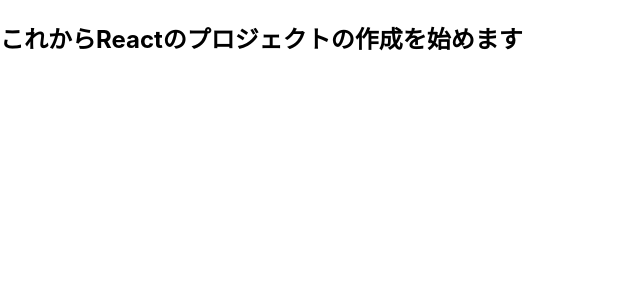
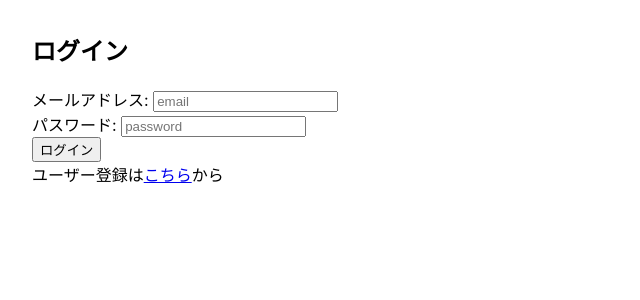
Before and after one commit to jcf04567/todo-in-firebase, a React (Create React App) app: page /login in a window 1280 px wide. Shown: the top 300 px of the page, without its empty margins (0-640 px from the left). Built offline with nearby package versions, Linux system fonts and the light colour scheme; no server answers.

Commit message:
mail 認証まで

```diff
--- a/package.json
+++ b/package.json
@@ -6,8 +6,10 @@
     "@testing-library/jest-dom": "^5.16.5",
     "@testing-library/react": "^13.4.0",
     "@testing-library/user-event": "^13.5.0",
+    "firebase": "^9.22.1",
     "react": "^18.2.0",
     "react-dom": "^18.2.0",
+    "react-router-dom": "^6.11.2",
     "react-scripts": "5.0.1",
     "web-vitals": "^2.1.4",
     "workbox-background-sync": "^6.6.0",
--- a/src/App.js
+++ b/src/App.js
@@ -1,10 +1,35 @@
-import React from 'react';
-import logo from './logo.svg';
-import './App.css';
+import React from "react";
+import "./App.css";
+import SignUp from "./components/SignUp";
+import { AuthProvider } from "./context/AuthContext";
+import { BrowserRouter, Route, Routes } from "react-router-dom";
+import Home from "./components/Home";
+import Login from "./components/Login";
+import PrivateRoute from "./components/PrivateRoute";
+import PublicRoute from "./components/PublicRoute";
 
 function App() {
-  return(
-    <h2>これからReactのプロジェクトの作成を始めます</h2>
+  return (
+    <AuthProvider>
+      <div style={{ margin: "2em" }}>
+        <BrowserRouter>
+          <Routes>
+            <Route
+              path="/"
+              element={
+                <PrivateRoute>
+                  <Home />
+                </PrivateRoute>
+              }
+            />
+            <Route element={<PublicRoute />}>
+              <Route path="/signup" element={<SignUp />} />
+              <Route path="/login" element={<Login />} />
+            </Route>
+          </Routes>
+        </BrowserRouter>
+      </div>
+    </AuthProvider>
   );
 }
 
--- /dev/null
+++ b/src/components/Home.js
@@ -0,0 +1,23 @@
+import { signOut } from "firebase/auth";
+import { useNavigate } from "react-router-dom";
+import { auth } from "../service/firebase";
+import { useAuthContext } from "../context/AuthContext";
+
+const Home = () => {
+  const navigate = useNavigate();
+  const { user } = useAuthContext();
+  const handleLogout = () => {
+    signOut(auth);
+    navigate("/login");
+  };
+  return (
+    <>
+      <div>
+        <h2>ホーム:{user && user.email}</h2>
+        <button onClick={handleLogout}>ログアウト</button>
+      </div>
+    </>
+  );
+};
+
+export default Home;
--- /dev/null
+++ b/src/components/Login.js
@@ -0,0 +1,37 @@
+import { Link, useNavigate } from "react-router-dom";
+import loginFirebase from "../service/LoginFirebase";
+
+const Login = () => {
+  const navigate = useNavigate();
+
+  const handleSubmit = (e) => {
+    e.preventDefault();
+    const [email, password] = e.target.elements;
+    loginFirebase(email.value, password.value).then(ret => ret && navigate('/'));
+  }
+
+  return(
+    <div>
+      <h2>ログイン</h2>
+      <form onSubmit={handleSubmit}>
+        <div>
+          <label htmlFor="email">メールアドレス: </label>
+          <input type="email" id="email" name="email" placeholder="email" />
+        </div>
+        <div>
+          <label htmlFor="password">パスワード: </label>
+          <input type="password" id="password" name="password" placeholder="password" />
+        </div>
+        <div>
+          <button>ログイン</button>
+        </div>
+      </form>
+      <div>
+        ユーザー登録は<Link to={'/signup'}>こちら</Link>から
+      </div>
+    </div>
+
+  );
+}
+
+export default Login;
--- /dev/null
+++ b/src/components/PrivateRoute.js
@@ -0,0 +1,14 @@
+import { Navigate } from "react-router-dom";
+import { useAuthContext } from "../context/AuthContext"
+
+
+const PrivateRoute = ({children}) => {
+  const {user} = useAuthContext();
+  return(
+    <>
+      {user ? children : (<Navigate to="/login" />)}
+    </>
+  );
+}
+
+export default PrivateRoute;
--- /dev/null
+++ b/src/components/PublicRoute.js
@@ -0,0 +1,14 @@
+import { Navigate, Outlet } from "react-router-dom";
+import { useAuthContext } from "../context/AuthContext"
+
+
+const PublicRoute = ({children}) => {
+  const {user} = useAuthContext();
+  return(
+    <>
+      {user ? (<Navigate to="/"/>) : <Outlet />}
+    </>
+  );
+}
+
+export default PublicRoute;
--- /dev/null
+++ b/src/components/SignUp.js
@@ -0,0 +1,42 @@
+import { mailRegistration } from "../service/Registration";
+import { useAuthContext } from "../context/AuthContext";
+import { useNavigate } from "react-router-dom";
+
+const SignUp = () => {
+  const { user } = useAuthContext();
+  const navigate = useNavigate();
+  const handleSubmit = (e) => {
+    e.preventDefault();
+    const [email, password] = e.target.elements;
+    mailRegistration(email.value, password.value).then(ret => ret && navigate('/'));
+  };
+
+  return (
+    <div>
+      <h2>ユーザー登録 {user && user.email}</h2>
+      <form onSubmit={handleSubmit}>
+        <div>
+          <label>メールアドレス: </label>
+          <input
+            type="email"
+            name="email"
+            placeholder="email"
+          />
+        </div>
+        <div>
+          <label>パスワード: </label>
+          <input
+            type="password"
+            name="password"
+            placeholder="password"
+          />
+        </div>
+        <div>
+          <button>登録</button>
+        </div>
+      </form>
+    </div>
+  );
+};
+
+export default SignUp;
--- /dev/null
+++ b/src/context/AuthContext.js
@@ -0,0 +1,37 @@
+import { onAuthStateChanged } from "firebase/auth";
+import { createContext, useContext, useEffect, useState } from "react";
+import { auth } from "../service/firebase";
+
+const AuthContext = createContext();
+
+export const useAuthContext = () => useContext(AuthContext);
+
+export const AuthProvider = ({ children }) => {
+  const [user, setUser] = useState("");
+  const [loading, setLoading] = useState(true);
+
+  const value = {
+    user,
+    loading,
+  };
+
+  useEffect(() => {
+    const unsubscribed = onAuthStateChanged(auth, (user) => {
+      setUser(user);
+      setLoading(false);
+    });
+    return () => {
+      unsubscribed();
+    };
+  }, []);
+
+  return (
+    <>
+    {loading ? (<p>Loading...</p>) :
+      <AuthContext.Provider value={value}>
+        {children}
+      </AuthContext.Provider>
+    }
+    </>
+  );
+};
--- /dev/null
+++ b/src/service/LoginFirebase.js
@@ -0,0 +1,27 @@
+import { signInWithEmailAndPassword } from "firebase/auth";
+import { auth } from "./firebase";
+
+const loginFirebase = async (email, password) => {
+  try {
+    await signInWithEmailAndPassword(
+      auth,
+      email,
+      password
+    );
+    return true;
+  } catch (error) {
+    if (error.code === 'auth/invalid-email') {
+      alert('正しいメールアドレスを入力してください');
+    } else if (error.code === 'auth/user-not-found') {
+      alert('当該メールアドレスは、ユーザー登録がされていません。');
+    } else if (error.code === 'auth/wrong-password') {
+      alert('パスワードが不正です');
+    } else {
+      alert(`ログインで不正が発生しました。${error.code}`);
+    }
+    console.error(error);
+    return false;
+  }
+}
+
+export default loginFirebase;
--- /dev/null
+++ b/src/service/Registration.js
@@ -0,0 +1,27 @@
+import { createUserWithEmailAndPassword } from "firebase/auth";
+import { auth } from "./firebase"
+
+const mailRegistration = async (email, password) => {
+  try {
+    await createUserWithEmailAndPassword(
+      auth,
+      email,
+      password
+    );
+    return true;
+  } catch (error) {
+    if (error.code === 'auth/invalid-email') {
+      alert("正しいメールアドレスの形式で入力してください。");
+    } else if (error.code === 'auth/weak-password') {
+      alert("パスワードは6文字以上を設定する必要があります。");
+    } else if (error.code === 'auth/email-already-in-use') {
+      alert("そのメールアドレスは登録済みです。");
+    } else {
+      alert(`登録時にエラーが発生しました。${error.code}`);
+    }
+    console.error(error);
+    return false;
+  }
+}
+
+export { mailRegistration } ;
--- /dev/null
+++ b/src/service/firebase.js
@@ -0,0 +1,24 @@
+import { initializeApp } from "firebase/app";
+import { getAuth } from "firebase/auth";
+import { getFirestore } from "firebase/firestore";
+import { GoogleAuthProvider } from "firebase/auth";
+
+const firebaseConfig = {
+  apiKey: process.env.REACT_APP_FIREBASE_API_KEY,
+  authDomain: process.env.REACT_APP_FIREBASE_AUTH_DOMAIN,
+  databaseURL: process.env.REACT_APP_FIREBASE_DATABASE_URL,
+  projectId: process.env.REACT_APP_FIREBASE_PROJECT_ID,
+  storageBucket: process.env.REACT_APP_FIREBASE_STORAGE_BUCKET,
+  messagingSenderId: process.env.REACT_APP_FIREBASE_SENDER_ID,
+  appId: process.env.REACT_APP_FIREBASE_APP_ID,
+  measurementId: process.env.REACT_APP_FIREBASE_MEASUREMENT_ID,
+};
+
+const app = initializeApp(firebaseConfig);
+const auth = getAuth(app);
+const db = getFirestore(app);
+const googleProvider = new GoogleAuthProvider();
+
+
+export { auth, googleProvider };
+export default db;
```
Also changed, not shown: src/logo.svg (deleted), 1 other file (tests, documents, lock files or other folders).
